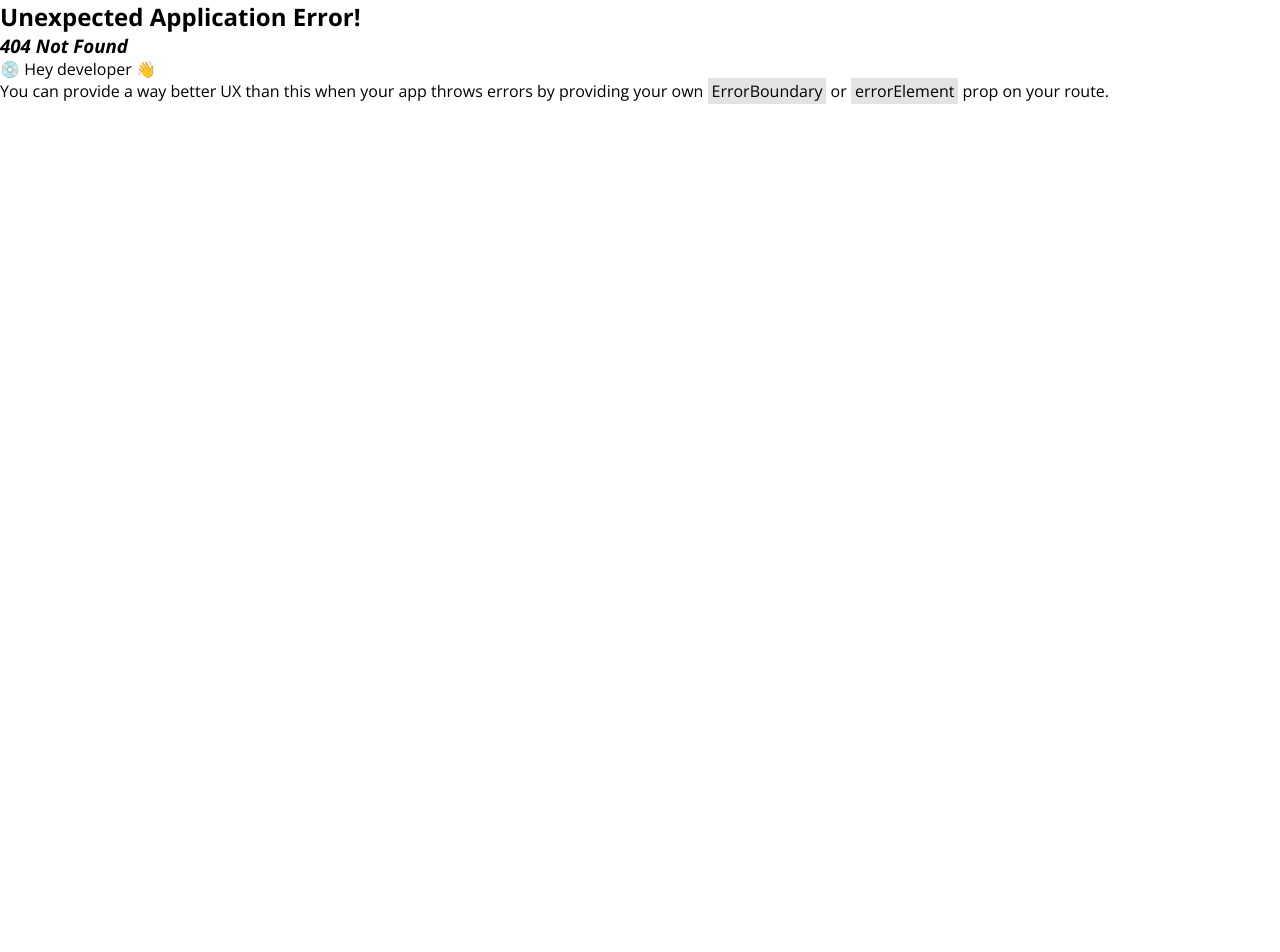
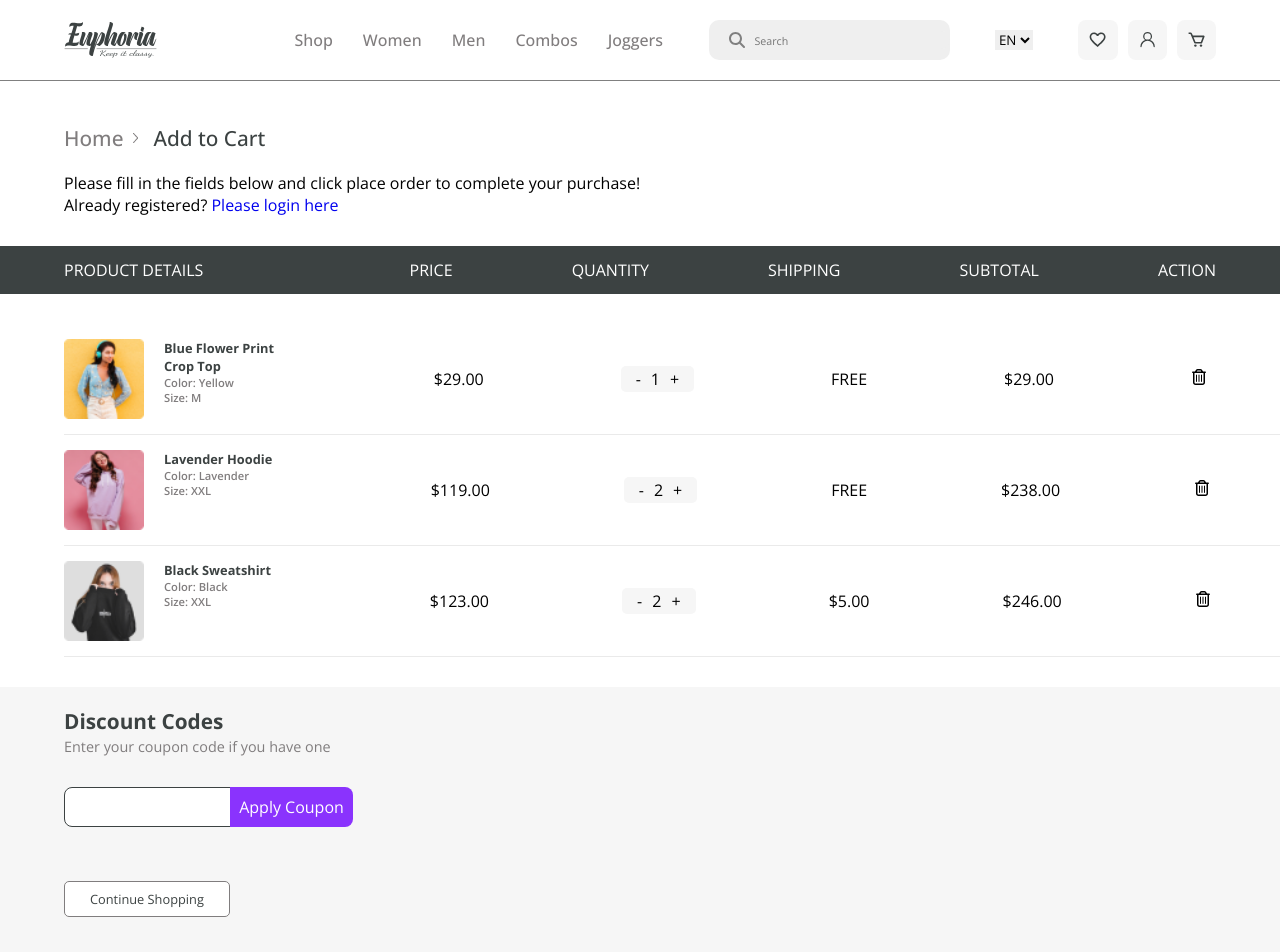
Before and after one commit to hazratahmdzd/Euphoria, a React (Vite) app in the folder euphoria-front/: page /addtocart in a window 1280 px wide. Before the commit this address had no page. Shown: the top 952 px of the page. Before the commit the page ends 800 px from the top, so only its background shows below. Built offline with nearby package versions, Linux system fonts and the light colour scheme.

Commit message:
addtocart

```diff
--- /dev/null
+++ b/euphoria-front/src/components/AddtoCart/Addtocart.jsx
@@ -0,0 +1,138 @@
+import React from "react";
+import { Link } from "react-router-dom";
+import { useTranslation } from "react-i18next";
+import addCartStyle from "./addtocart.module.css";
+import { FaRegTrashCan } from "react-icons/fa6";
+
+const Addtocart = () => {
+  const { t } = useTranslation();
+  const data = [
+    {
+      imgUrl: "/img/OrderSummary/img1.png",
+      productName: "Blue Flower Print Crop Top",
+      count: 1,
+      color: "Yellow",
+      size: "M",
+      price: 29.0,
+      shipping: "FREE",
+    },
+    {
+      imgUrl: "/img/OrderSummary/img2.png",
+      productName: "Lavender Hoodie",
+      count: 2,
+      color: "Lavender",
+      size: "XXL",
+      price: 119.0,
+      shipping: "FREE",
+    },
+    {
+      imgUrl: "/img/OrderSummary/img3.png",
+      productName: "Black Sweatshirt",
+      count: 2,
+      color: "Black",
+      size: "XXL",
+      price: 123.0,
+      shipping: "$5.00",
+    },
+  ];
+
+  return (
+    <div className={addCartStyle.Addtocart}>
+      <div className={addCartStyle.container}>
+        <div className={addCartStyle.links}>
+          <Link to={"/"}>
+            {t("Home")} <img src="/img/arrow.png" alt="" />
+          </Link>
+          <Link to={"/addtocart"} style={{ color: "#3C4242" }}>
+            {t("Add to Cart")}
+          </Link>
+        </div>
+        <div>
+          <p>
+            {t(
+              " Please fill in the fields below and click place order to complete your purchase!"
+            )}
+          </p>
+          <p>
+            {t("Already registered?")}
+            <Link to={"/auth/sign-in"}> {t("Please login here")}</Link>
+          </p>
+        </div>
+      </div>
+      <div className={addCartStyle.black}>
+        <div className={addCartStyle.container}>
+          <div className={addCartStyle.productHeader}>
+            <span>{t("Product Details")}</span>
+            <div className={addCartStyle.details}>
+              <span>{t("Price")}</span>
+              <span>{t("Quantity")}</span>
+              <span>{t("Shipping")}</span>
+              <span>{t("Subtotal")}</span>
+              <span>{t("action")}</span>
+            </div>
+          </div>
+        </div>
+      </div>
+
+      <div className={addCartStyle.cart}>
+        <div className={addCartStyle.container}>
+          {data.map((item, index) => (
+            <div key={index} className={addCartStyle.productRow}>
+              <div className={addCartStyle.left}>
+                <img
+                  src={item.imgUrl}
+                  alt={item.productName}
+                  className={addCartStyle.productImage}
+                />
+                <div className={addCartStyle.productInfo}>
+                  <p className={addCartStyle.name}>{item.productName}</p>
+                  <p className={addCartStyle.text}>
+                    {t("Color")}: {item.color}
+                  </p>
+                  <p className={addCartStyle.text}>
+                    {t("Size")}: {item.size}
+                  </p>
+                </div>
+              </div>
+              <div className={addCartStyle.right}>
+                <span className={addCartStyle.price}>
+                  ${item.price.toFixed(2)}
+                </span>
+                <div className={addCartStyle.quantity}>
+                  <span className={addCartStyle.cursor}>-</span>
+                  <span>{item.count}</span>
+                  <span className={addCartStyle.cursor}>+</span>
+                </div>
+                <span className={addCartStyle.shipping}>{item.shipping}</span>
+                <span className={addCartStyle.subtotal}>
+                  ${(item.price * item.count).toFixed(2)}
+                </span>
+                <span className={addCartStyle.cursor}>
+                  <FaRegTrashCan />
+                </span>
+              </div>
+            </div>
+          ))}
+        </div>
+      </div>
+
+      <div className={addCartStyle.shopping}>
+        <div className={addCartStyle.container}>
+          <div className={addCartStyle.discount}>
+            <p>{t("Discount Codes")}</p>
+            <span>{t("Enter your coupon code if you have one")}</span>
+            <div className={addCartStyle.inputBox}>
+              <input type="text" />
+              <button>{t("Apply Coupon")}</button>
+            </div>
+            <Link>{t("Continue Shopping")}</Link>
+          </div>
+          <div className={addCartStyle.checkout}></div>
+          <div></div>
+        </div>
+      </div>
+    </div>
+  );
+};
+
+export default Addtocart;
--- /dev/null
+++ b/euphoria-front/src/components/AddtoCart/addtocart.module.css
@@ -0,0 +1,174 @@
+.container {
+  width: 90%;
+  margin: 0 auto;
+}
+.Addtocart {
+  width: 100%;
+  min-height: 100vh;
+  padding-top: 13vh !important;
+  display: flex;
+  flex-direction: column;
+  align-items: start;
+  gap: 30px;
+  overflow: hidden;
+}
+.links a {
+  display: flex;
+  align-items: center;
+  gap: 10px;
+  color: #807d7e;
+  font: 500 1.3em sans-serif;
+}
+.links {
+  display: flex;
+  flex-direction: row;
+  gap: 15px;
+  padding: 20px 0;
+}
+.black {
+  background-color: #3c4242;
+  width: 100%;
+  height: 6vh;
+  display: flex;
+  align-items: center;
+}
+.productHeader {
+  color: #fff;
+  text-transform: uppercase;
+  display: flex;
+  flex-direction: row;
+  justify-content: space-between;
+  width: 100%;
+}
+.details {
+  display: flex;
+  flex-direction: row;
+  width: 70%;
+  justify-content: space-between;
+}
+.productRow {
+  display: flex;
+  width: 100vw;
+  align-items: center;
+  justify-content: space-between;
+  padding: 15px 0;
+  border-bottom: 1px solid #eaeaea;
+}
+.right {
+  width: 90vw;
+  display: flex;
+  flex-direction: row;
+  align-items: center;
+  justify-content: space-evenly;
+}
+.cursor {
+  cursor: pointer;
+}
+.quantity {
+  background-color: #f6f6f6;
+  border-radius: 5px;
+  display: flex;
+  flex-direction: row;
+  padding: 2px 15px;
+  gap: 10px;
+  align-items: center;
+}
+.left {
+  display: flex;
+  flex-direction: row;
+  width: 20vw;
+}
+.productImage {
+  width: 80px;
+  height: auto;
+}
+.productInfo {
+  flex: 1;
+  padding-left: 20px;
+}
+.price,
+.quantity,
+.shipping,
+.subtotal {
+  text-align: center;
+}
+.name {
+  color: #3c4242;
+  font: 700 0.8em sans-serif;
+}
+.text {
+  color: #807d7e;
+  font: 600 0.7em sans-serif;
+}
+.shopping {
+  background-color: #f6f6f6;
+  height: 40vh;
+  width: 100%;
+  display: flex;
+  flex-direction: row;
+  justify-content: space-between;
+}
+.discount p {
+  margin-top: 20px;
+  color: #3c4242;
+  font: 700 1.3em sans-serif;
+}
+.discount span {
+  color: #807d7e;
+  font: 400 0.9em sans-serif;
+}
+.inputBox {
+  margin-bottom: 30px;
+  padding: 30px 0;
+  display: flex;
+  flex-direction: row;
+  align-items: center;
+}
+.inputBox input {
+  border-radius: 8px 0 0 8px;
+  padding: 10px;
+  border: 1px solid #3c4242;
+  outline: none;
+}
+button {
+  all: unset;
+  position: absolute;
+  left: 230px;
+  padding: 9.2px;
+  background-color: #8a33fd;
+  border-radius: 0 8px 8px 0;
+  color: #fff;
+}
+
+.discount a {
+  color: #3c4242;
+  border: 1px solid #807d7e;
+  padding: 8px 25px;
+  border-radius: 5px;
+  text-decoration: none;
+  font-size: 0.8em;
+  background-color: #fff;
+}
+@media only screen and (max-width: 660px) {
+  .black {
+    display: none;
+  }
+}
+@media only screen and (max-width: 870px) {
+  .productHeader span {
+    font-size: 0.8em;
+  }
+  .details {
+    width: 60%;
+  }
+  .productRow {
+    flex-direction: row;
+    align-items: flex-start;
+  }
+  .left {
+    width: 30%;
+  }
+  .right {
+    width: 70%;
+  }
+}
--- /dev/null
+++ b/euphoria-front/src/pages/AddToCart/AddToCart.jsx
@@ -0,0 +1,16 @@
+import React from "react";
+import Footer from "../../layout/footer/Footer";
+import HomeNavbar from "../../layout/navbar/HomeNavbar";
+import Addtocart from "../../components/AddtoCart/Addtocart";
+
+const AddtoCart = () => {
+  return (
+    <div>
+      <HomeNavbar />
+      <Addtocart />
+      <Footer />
+    </div>
+  );
+};
+
+export default AddtoCart;
```
Also changed, not shown: euphoria-front/src/router/router.jsx (+21 -16 lines), euphoria-front/src/components/ProductList/ListDescription/ListDescription.jsx (line endings or trailing spaces).
